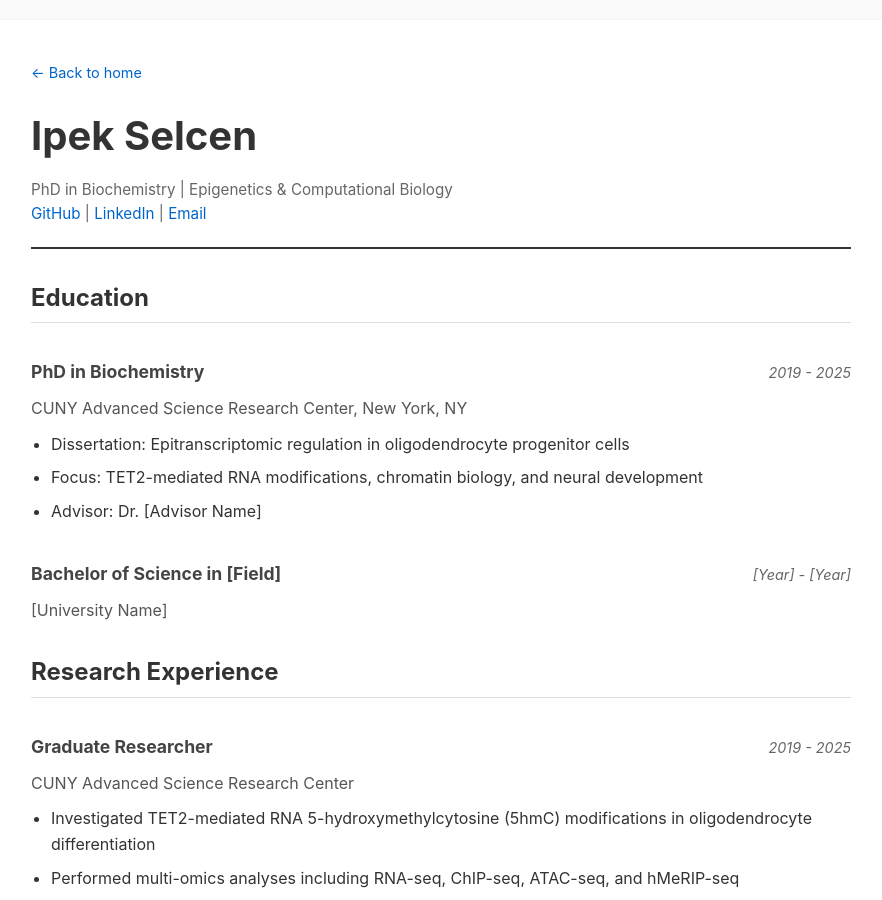
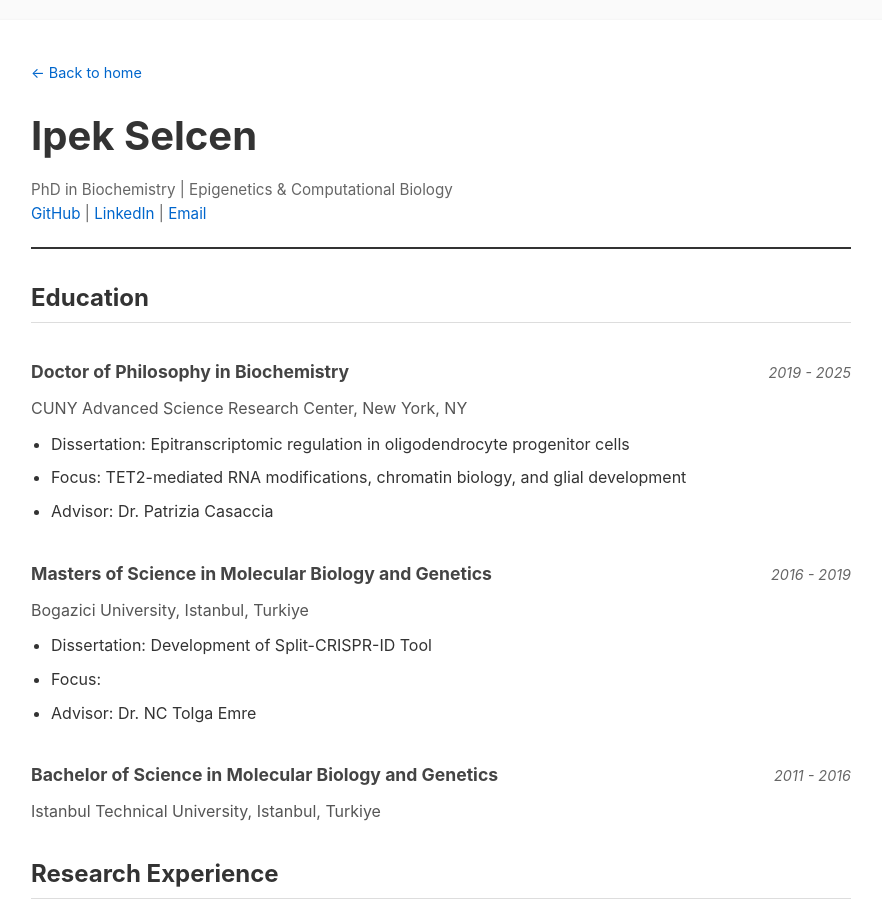
Before and after one commit to ipekselcen/ipekselcen.github.io, a Jekyll site: the page cv.html, which Jekyll copies as it is, in a window 1280 px wide and 900 px high. Shown: the whole window, without its empty margins (199-1081 px from the left). Built offline with Jekyll 4.4.1, drawn with Linux system fonts in a browser that asks for light colours.

Commit message:
Update cv.html

```diff
--- a/cv.html
+++ b/cv.html
@@ -127,29 +127,40 @@
             <div class="contact-info">
                 PhD in Biochemistry | Epigenetics & Computational Biology<br>
                 <a href="https://github.com/ipekselcen">GitHub</a> |
-                <a href="https://www.linkedin.com/in/ipekselcen/">LinkedIn</a> |
-                <a href="mailto:your.email@example.com">Email</a>
+                <a href="https://www.linkedin.com/in/ipek-selcen-16516948">LinkedIn</a> |
+                <a href="mailto:ipek.selcen@gmail.com">Email</a>
             </div>
         </header>
 
         <section>
             <h2>Education</h2>
             <div class="job-header">
-                <h3>PhD in Biochemistry</h3>
+                <h3>Doctor of Philosophy in Biochemistry</h3>
                 <span class="date">2019 - 2025</span>
             </div>
             <div class="institution">CUNY Advanced Science Research Center, New York, NY</div>
             <ul>
                 <li>Dissertation: Epitranscriptomic regulation in oligodendrocyte progenitor cells</li>
-                <li>Focus: TET2-mediated RNA modifications, chromatin biology, and neural development</li>
-                <li>Advisor: Dr. [Advisor Name]</li>
+                <li>Focus: TET2-mediated RNA modifications, chromatin biology, and glial development</li>
+                <li>Advisor: Dr. Patrizia Casaccia</li>
             </ul>
 
             <div class="job-header">
-                <h3>Bachelor of Science in [Field]</h3>
-                <span class="date">[Year] - [Year]</span>
+                <h3>Masters of Science in Molecular Biology and Genetics</h3>
+                <span class="date">2016 - 2019</span>
             </div>
-            <div class="institution">[University Name]</div>
+            <div class="institution">Bogazici University, Istanbul, Turkiye</div>
+            <ul>
+                <li>Dissertation: Development of Split-CRISPR-ID Tool</li>
+                <li>Focus: </li>
+                <li>Advisor: Dr. NC Tolga Emre</li>
+            </ul>
+
+            <div class="job-header">
+                <h3>Bachelor of Science in Molecular Biology and Genetics</h3>
+                <span class="date">2011 - 2016</span>
+            </div>
+            <div class="institution">Istanbul Technical University, Istanbul, Turkiye</div>
         </section>
 
         <section>
```
